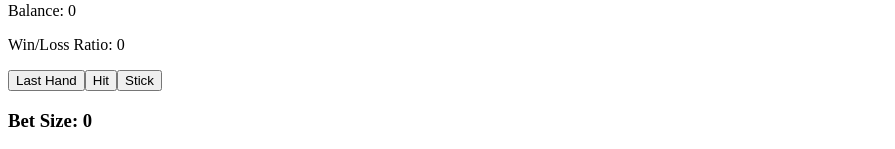
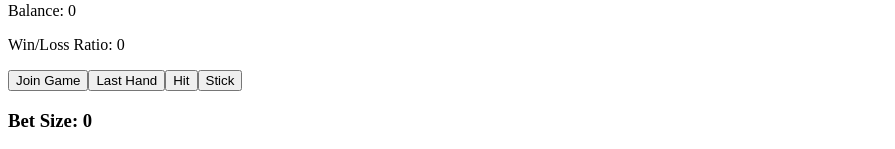
Before and after one commit to blackjack-mifflin/blackjack, a React (Vite) app in the folder client/: page /game in a window 1280 px wide. Shown: the part 288-437 px from the top of the page, without its empty margins (0-895 px from the left). Built offline with nearby package versions, Linux system fonts and the light colour scheme; no server answers.

Commit message:
add users to rooms

```diff
--- a/client/src/components/Game.jsx
+++ b/client/src/components/Game.jsx
@@ -7,7 +7,7 @@ import Bet from "./Bet";
 const Game = () => {
   const [isLastHand, setIsLastHand] = useState(false);
   const navigate = useNavigate();
-  const socket = io("http://localhost:3000");
+  const socket = io("/");
   const [betSize, setBetSize] = useState(0);
   const [currentHandBet, setCurrentHandBet] = useState(0);
 
@@ -23,10 +23,13 @@ const Game = () => {
     socket.emit("move", message);
   };
 
-  socket.on('added', (arg) => {
-   console.log(`User Added to room`)
-   console.log(arg)
-  })
+  const joinGame =() => {
+    console.log(`User Added To Room (Frontend Message)`);
+    socket.emit("join");
+    socket.on('addedId', async (socketId) => {
+      console.log(`User added to Room ID: ${socketId} (From Backend)`)
+     })
+  };
 
   socket.on('card', (card) => {
     console.log(`CARD FROM SERVER: ${card}`);
@@ -39,7 +42,7 @@ const Game = () => {
     <>
       <h1>Blackjack Mifflin</h1>
       <PlayerStats currentHandBet={currentHandBet} />
-
+      <button onClick={joinGame}>Join Game</button>
       <button onClick={lastHand}>Last Hand</button>
 
       <button onClick={socketHandler} value="hit">
--- a/package.json
+++ b/package.json
@@ -6,7 +6,7 @@
   "scripts": {
     "test": "echo \"Error: no test specified\" && exit 1",
     "server:dev": "nodemon ./server/index.js",
-    "start": "npm i && cd client && npm i && npm run build && cd .. && cd server && nodemon index.js",
+    "start": "cd client && npm run build && cd .. && cd server && nodemon index.js",
     "start:dev": " npm i && cd client && npm i && npm run build && cd .. && cd server && nodemon index.js",
     "build": "cd client && npm run build"
   },
```
Also changed, not shown: 1 other file (tests, documents, lock files or other folders).
